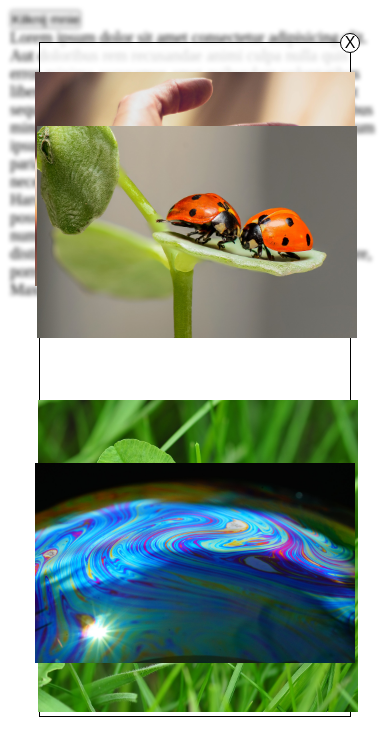
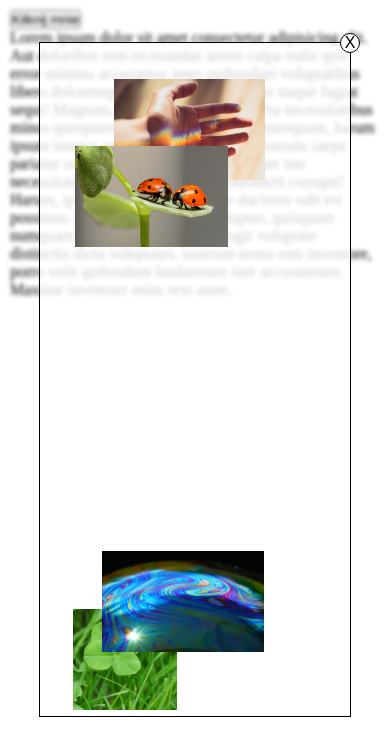
Before and after one commit to Pluntor/Dynamic_gallery, a plain HTML site: page index.html in a window 390 px wide. Both pictures are taken after a click on the button "Kilknij mnie". Drawn offline with Linux system fonts and the light colour scheme.

Commit message:
Responsive width of img

```diff
--- a/script.js
+++ b/script.js
@@ -5,8 +5,10 @@ let wrap = document.querySelector(".wrap");
 let btnForLoop = document.querySelector("button");
 let images = document.querySelectorAll("img");
 
+//ustawienie nasłuchu na kliknięcie w przycisk
 btnForLoop.addEventListener("click", function () {
 
+  // dodanie klasy active do modala i aktywacja blur na tle
   modalWrap.classList.add("active");
   wrap.classList.add("blur");
 
@@ -14,12 +16,8 @@ btnForLoop.addEventListener("click", function () {
 
   for (let i = 0; i < images.length; i++) {
 
-    // dodanie klasy active do modala i aktywacja blur na tle
-
-
-    if (images[i].naturalWidth > 200 || images[i].naturalHeight > 200) {
-      images[i].style.width = ((images[i].naturalWidth) / 6) + "px";
-      images[i].style.height = ((images[i].naturalHeight) / 6) + "px";
+    if (images[i].naturalWidth > 100 || images[i].naturalHeight > 100) {
+      images[i].style.height = "15%";
     }
 
     let maxTopPosition = modal.clientHeight - images[i].height;
@@ -30,11 +28,9 @@ btnForLoop.addEventListener("click", function () {
     images[i].style.top = (maxTopPosition - randomHeightNumber) + "px";
     images[i].style.left = (maxLeftPosition - randomWidthNumber) + "px";
   }
-
-})
+});
 
 // pobranie div.close, zamknięcie modala i usunięcie klasy active oraz blur
-
 let divClose = document.querySelector(".close");
 
 divClose.addEventListener("click", function () {
--- a/style.css
+++ b/style.css
@@ -58,6 +58,8 @@
   top: 0;
   left: 0;
   transition: .4s linear;
+  object-fit: cover;
+  object-position: center;
   cursor: pointer;
 }
 
```
